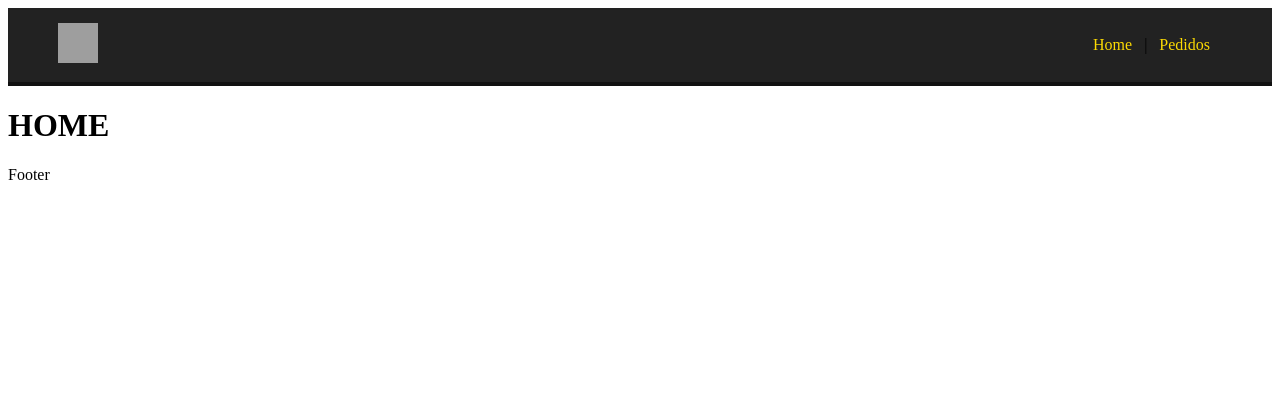
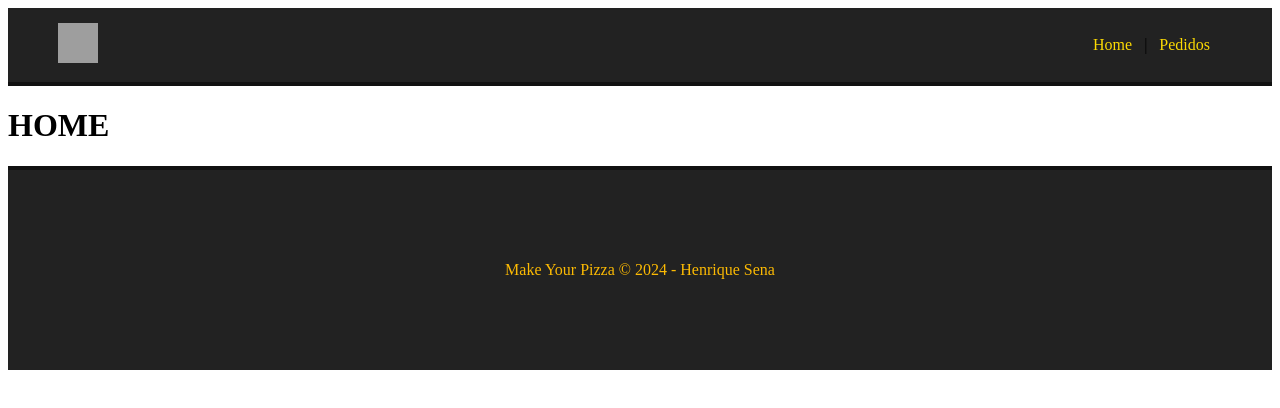
Before and after one commit to hsenadasilva132/Vue_Pizzaria, a Vue app in the folder vue_pizzaria/: page / in a window 1280 px wide. Shown: the top 408 px of the page. Built offline with nearby package versions, Linux system fonts and the light colour scheme; grey boxes are pictures that could not be loaded.

Commit message:
Edição de Footer
Adicionado estilização do componente footer

```diff
--- a/vue_pizzaria/src/components/Footer.vue
+++ b/vue_pizzaria/src/components/Footer.vue
@@ -1,7 +1,7 @@
 <template>
-    <div>
-        <p>Footer</p>
-    </div>
+ <footer>
+    <p>Make Your Pizza &copy; 2024 - Henrique Sena</p>
+ </footer>
 </template>
 
 <script>
@@ -10,6 +10,17 @@ export default {
 }
 </script>
 
-<style>
+<style scoped>
+
+  footer {
+    height: 200px;
+    background-color: #222;
+    border-top: 4px solid #111;
+    color: #FCBA03;
+    display: flex;
+    align-items: center;
+    justify-content: center;
+    width: 100%;
+  }
 
 </style>
```
